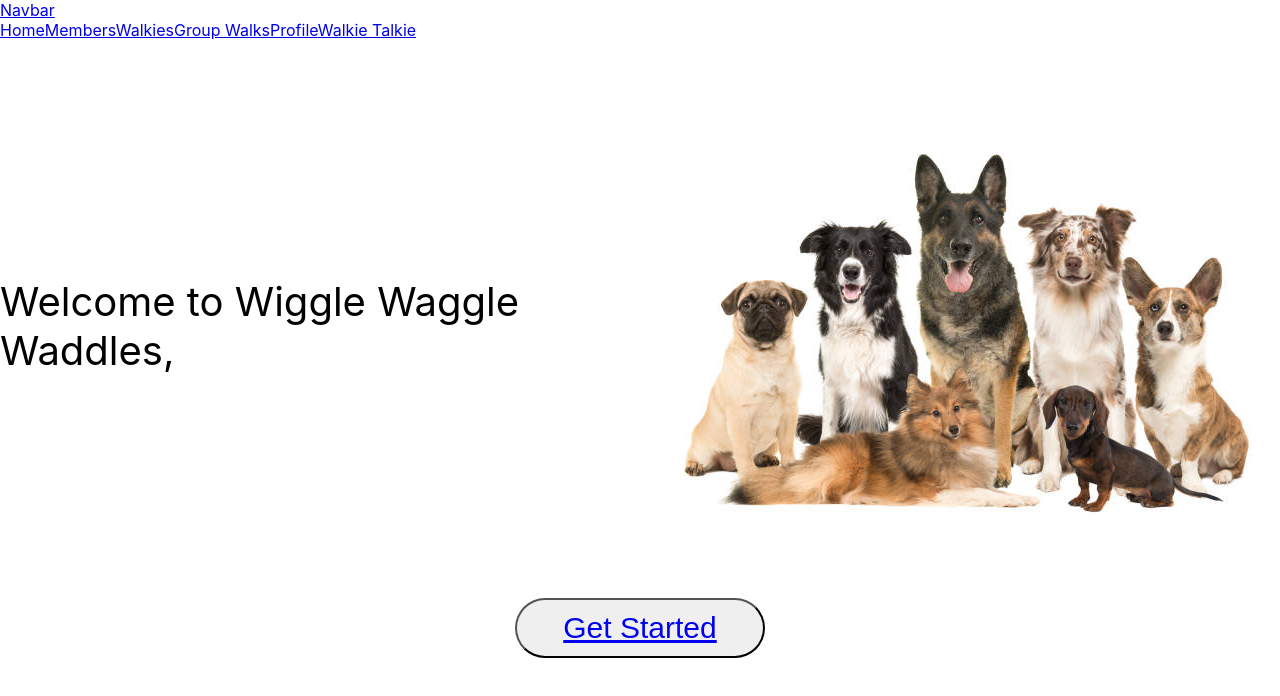
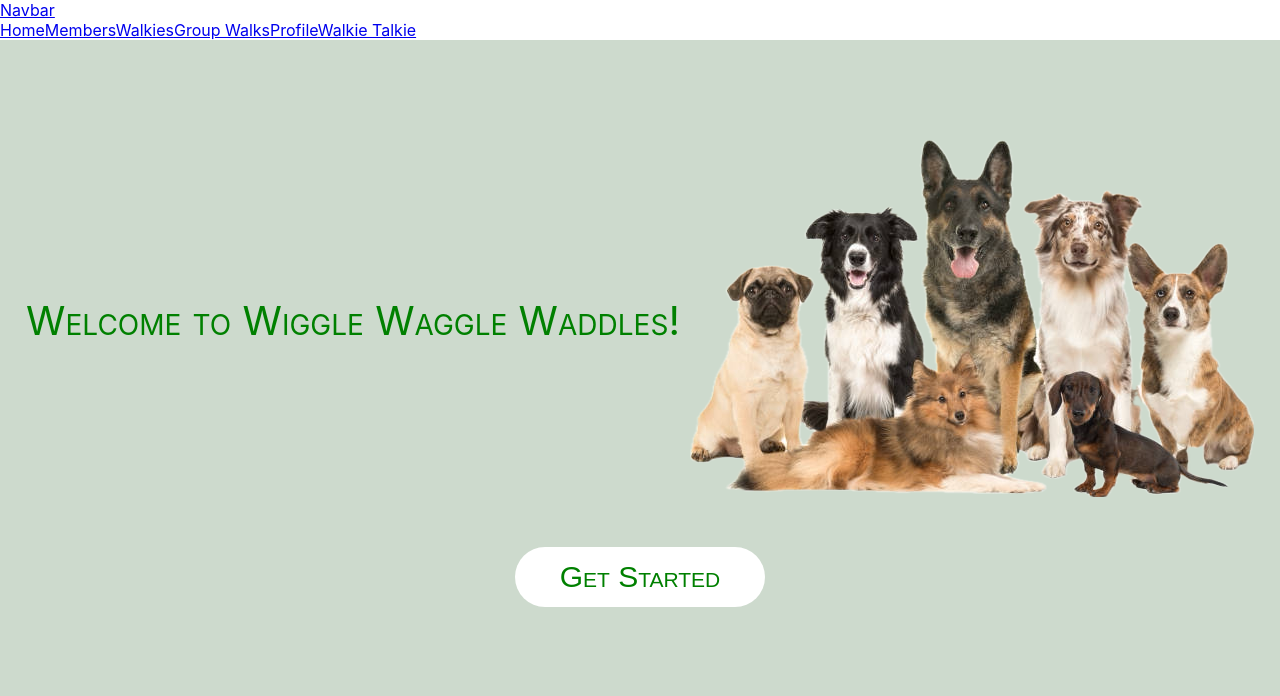
Before and after one commit to gillianroberts1/CapstoneClient, a React (Create React App) app: page / in a window 1280 px wide. Shown: the top 696 px of the page. Built offline with nearby package versions, Linux system fonts and the light colour scheme; no server answers.

Commit message:
added styling to home

```diff
--- a/src/components/Home.js
+++ b/src/components/Home.js
@@ -1,7 +1,7 @@
 import React, { useContext } from "react";
 import { Link } from "react-router-dom";
 import { AuthContext } from "../context/AuthContext";
-import dogs from "./images/assets/dogs.jpeg";
+import dogs from "./images/assets/dogs.png";
 import "./css/Home.css";
 
 const Home = () => {
@@ -13,20 +13,20 @@ const Home = () => {
         <div className="home-wrapper">
           <div className="details">
             <p>
-              Welcome to Wiggle Waggle Waddles,{" "}<br/>
-              {currentUser && `${currentUser.firstName}`}
+              Welcome to Wiggle Waggle Waddles!
+              {/* {currentUser && `${currentUser.firstName}`} */}
             </p>
             {/* {currentUser && <img src={currentUser.photoURL} alt='' style={{ height: '200px', width: '200px', objectFit: 'cover', borderRadius: '50%'}}/>}<br></br>
              */}
           </div>
           <div className="home-image">
-            <img src={dogs} alt="dogs" />
+            <img src={dogs} alt="dogs"className="dogs" />
           </div>
         </div>
       </div>
       <div className="button">
         <button className="enter">
-          <Link to="/login">Get Started</Link>
+          <Link to="/login" className="login">Get Started</Link>
         </button>
       </div>
     </>
--- a/src/components/css/Home.css
+++ b/src/components/css/Home.css
@@ -1,42 +1,65 @@
 .home-container {
   display: flex;
   justify-content: center;
-  display: flex;
   align-items: center;
+  background: fixed;
+  background-color: rgb(205, 218, 205);
+  padding-top: 20px;
 }
 
 .home-wrapper {
   padding-top: 80px;
-padding-bottom: 40px;
+  padding-bottom: 20px;
   justify-content: center;
   display: flex;
   flex-direction: row;
   gap: 10px;
   align-items: center;
+  background-color: rgb(205, 218, 205);
 }
 
 .details {
   flex: 1;
   font-size: 40px;
   text-align: start !important;
+  color: green;
+  font-variant: small-caps;
 }
 
 .home-image {
   flex: 2 right;
 }
-
-.button{
-    text-align: center;
-
+.dogs {
+  background: transparent;
 }
 
-.enter{
-    height: 60px;
-    width:250px;
-    font-size: 30px;
-    border-radius: 30px;
+.button {
+  text-align: center;
+  background-color: rgb(205, 218, 205);
+  height: 100vh;
 }
-p{
-    text-decoration: none;
 
+.enter {
+  height: 60px;
+  width: 250px;
+  font-size: 30px;
+  border-radius: 30px;
+  background-color: white;
+  border: none;
 }
+.enter:hover {
+  background-color: green;
+  color: white;
+  border: 1px solid lightgrey;
+}
+.login {
+  color: green;
+  text-decoration: none;
+  font-variant: small-caps;
+}
+.login:hover {
+  color: white;
+}
+p {
+  text-decoration: none;
+}
```
Also changed, not shown: src/components/images/assets/dogs.jpeg (deleted), src/components/images/assets/dogs.png (added).
